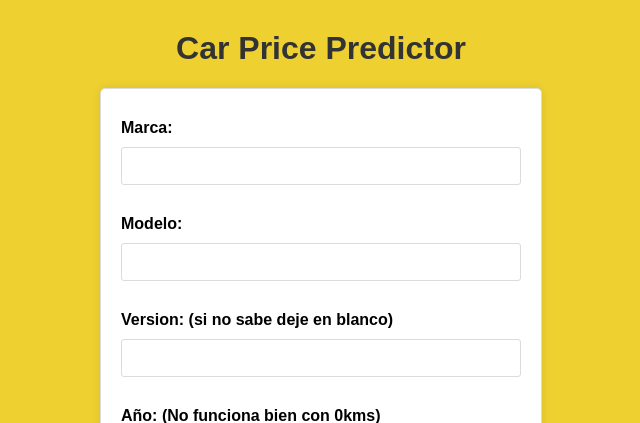
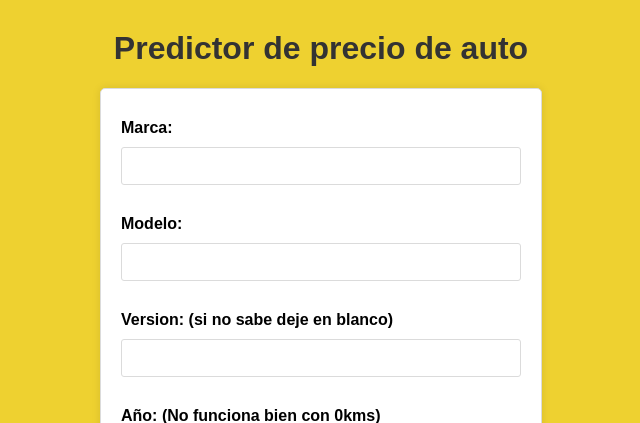
Before and after one commit to tenkomati/predictMLcar, a Flask app: page / in a window 1280 px wide. Shown: the top 423 px of the page, without its empty margins (319-959 px from the left). Run offline with Flask 3, Linux system fonts and the light colour scheme; parts of the project's set-up code (start-up, migrations or seed data) failed here and were passed over.

Commit message:
cambios en el index

```diff
--- a/templates/index.html
+++ b/templates/index.html
@@ -76,7 +76,7 @@
     </style>
 </head>
 <body>
-    <h1>Car Price Predictor</h1>
+    <h1>Predictor de precio de auto</h1>
     <form action="/predict" method="post">
         <label for="make">Marca:</label>
         <input type="text" id="make" name="make" required>
```
